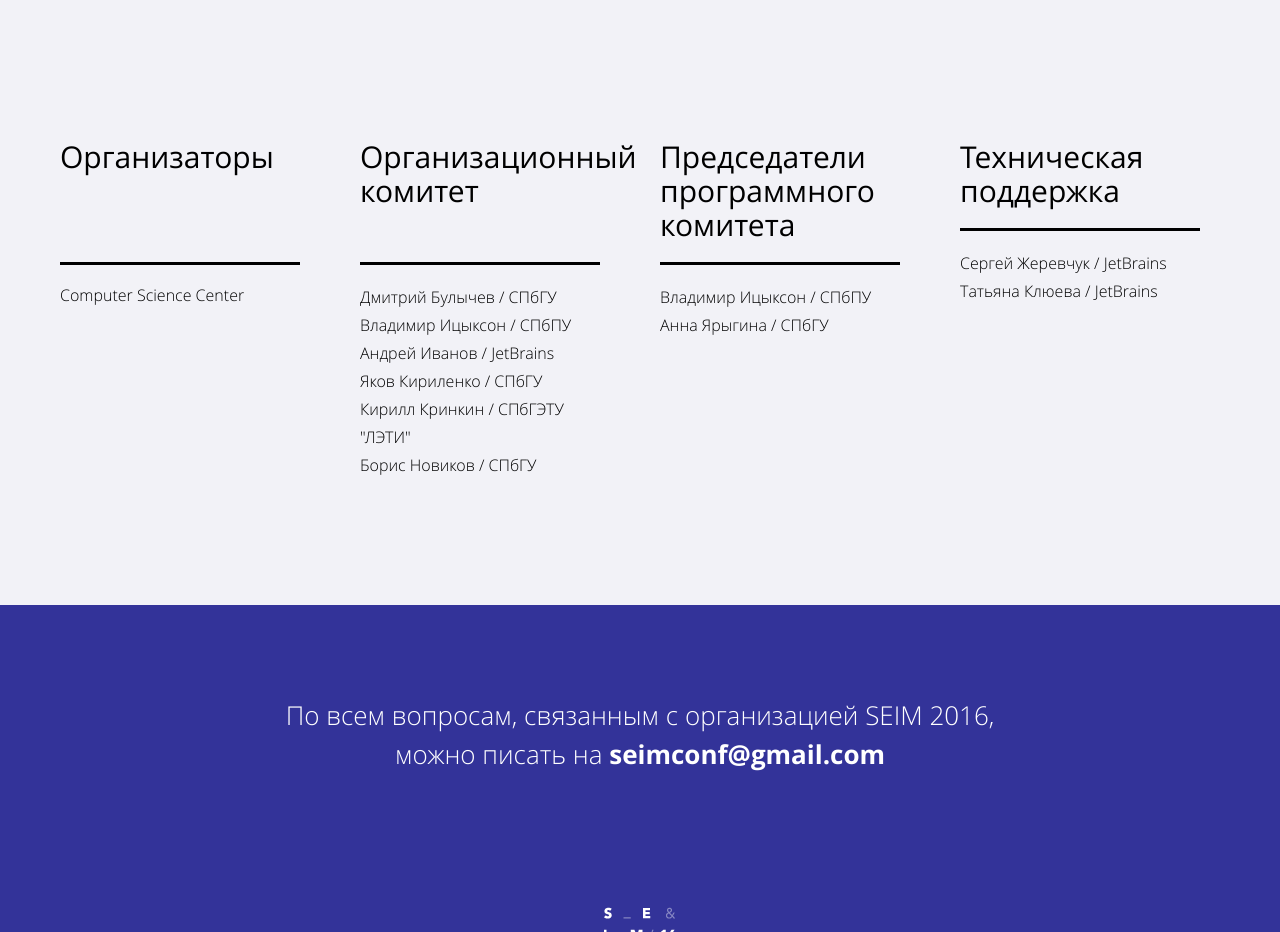
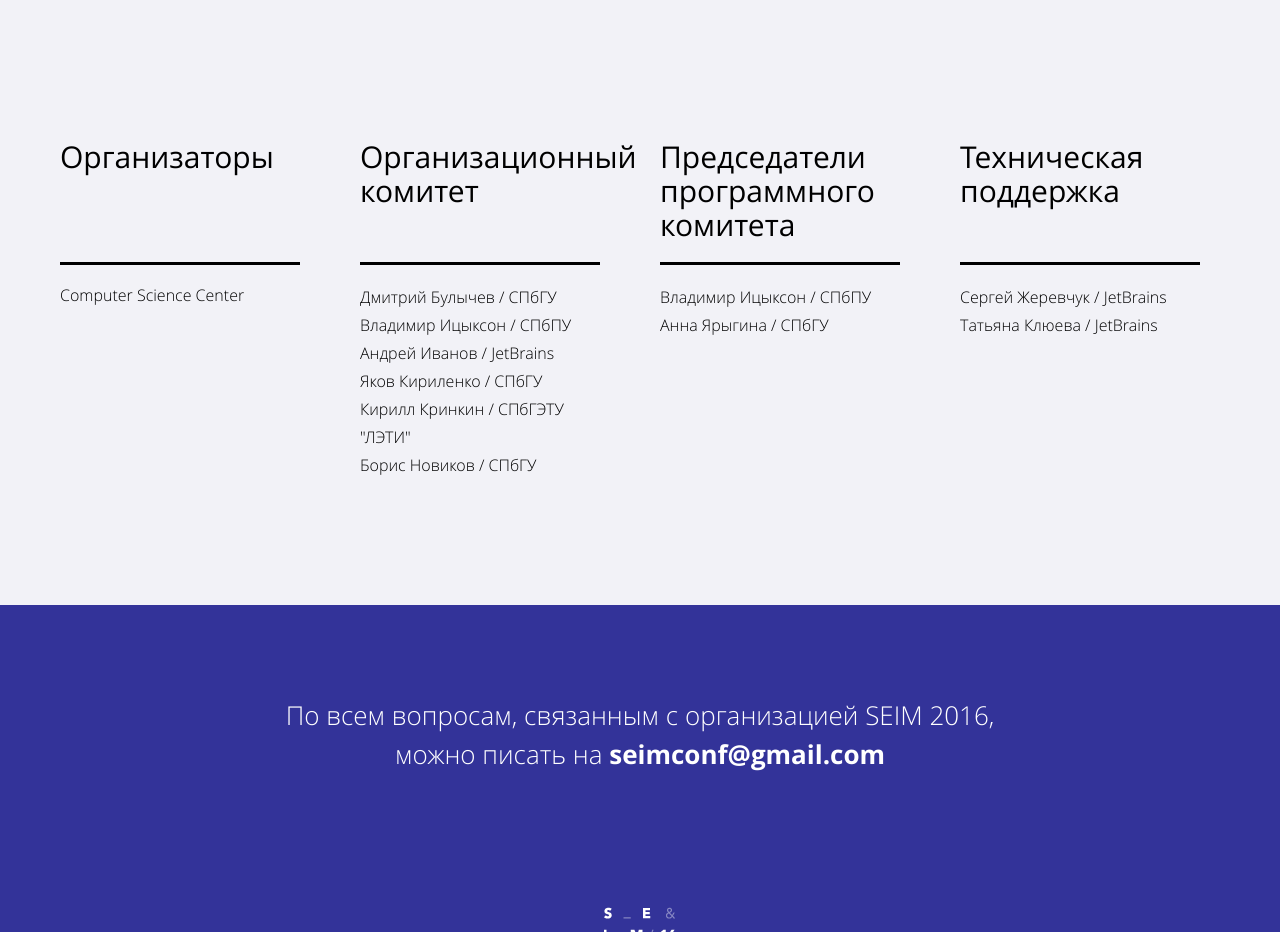
Before and after one commit to seim/seim.github.io, a plain HTML site: page index.html in a window 1280 px wide. Shown: the part 5780-6712 px from the top of the page. Drawn offline with Linux system fonts and the light colour scheme.

Commit message:
fix contacts grid #2

```diff
--- a/index.html
+++ b/index.html
@@ -859,7 +859,7 @@
 
 			<div class="lr_col_3">
 
-				<h6 field="title4"><div style="font-family:&#39;Open Sans&#39;;" data-customstyle="yes"><span style="font-weight: 500;">Техническая поддержка<br></span></div></h6>
+				<h6 field="title4"><div style="font-family:&#39;Open Sans&#39;;" data-customstyle="yes"><span style="font-weight: 500;">Техническая поддержка<br><br></span></div></h6>
 
               	<hr>
 
```
